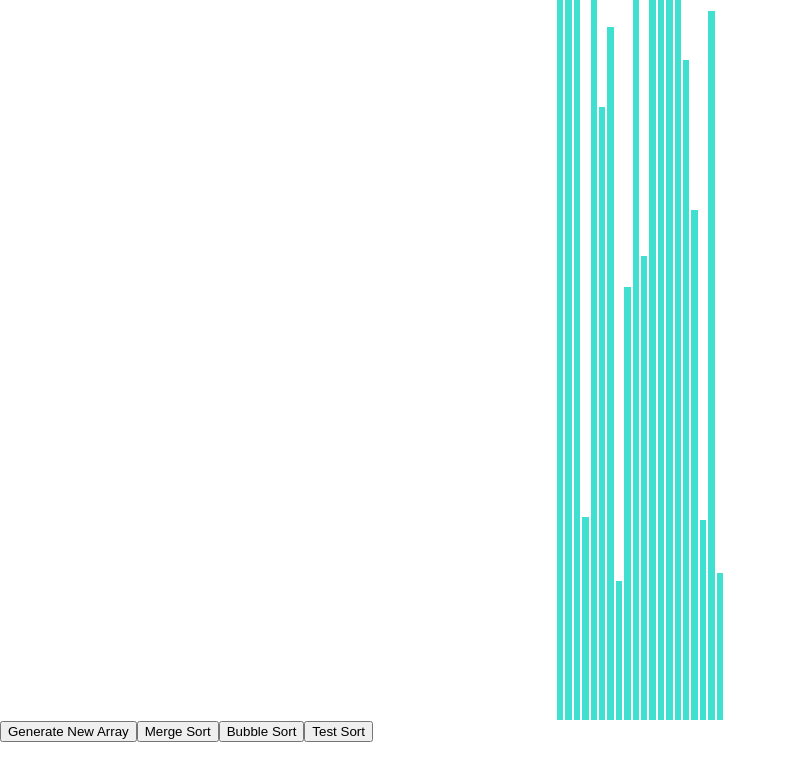
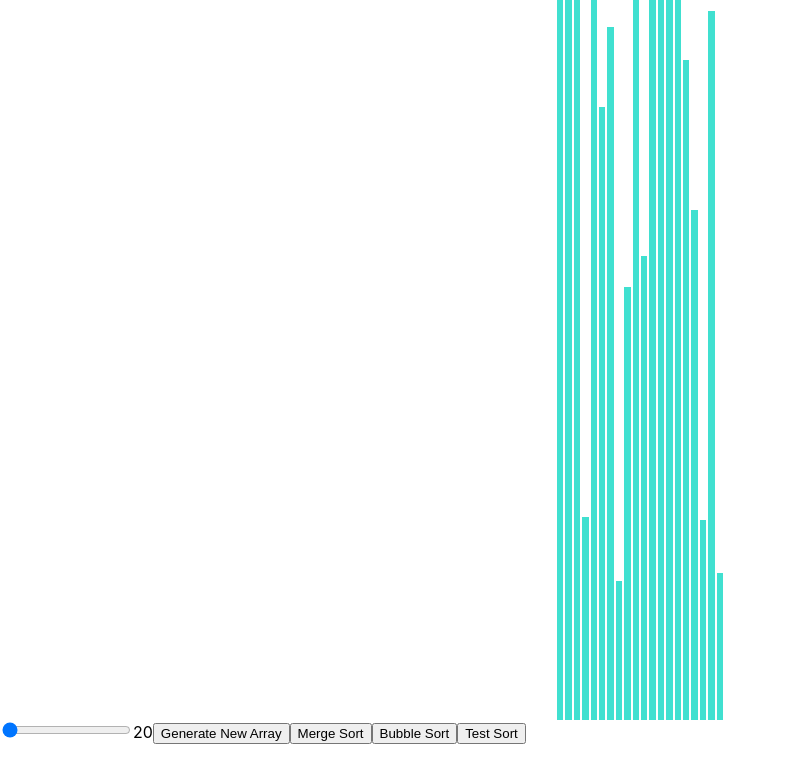
Before and after one commit to hugos/sorting-visualizer, a React (Create React App) app: page / in a window 1280 px wide. Shown: the top 782 px of the page, without its empty margins (0-786 px from the left). Built offline with nearby package versions, Linux system fonts and the light colour scheme.

Commit message:
Added slider to control array length

```diff
--- a/src/components/SortingVisualizer.js
+++ b/src/components/SortingVisualizer.js
@@ -1,16 +1,34 @@
+/* eslint-disable no-loop-func */
 import React, { useState, useEffect, useRef, useLayoutEffect } from 'react';
 //import styles from '../styles/SortingVisualizer.module.css';
 import {getMergeSortAnimations, getBubbleSortAnimations} from '../SortingAlgorithms';
 
 
 function SortingVisualizer() {
-  const [array, setArray] = useState([]);
+  const [arrayLength, setArrayLength] = useState(20)
+  const [array, setArray] = useState(generateArray(arrayLength));
   const [isSorting, setIsSorting] = useState(false);
   // Need to use the useRef hook because Nextjs is SSR and the style is not available immediately.
   const arrayBarsRef = useRef([]);
 
+
+  function generateArray(length) {
+    const newArr = [];
+    for (let i = 0; i < length; i++) {
+      newArr.push(getRandom(20, 1000))
+    }
+    return newArr;
+  }
+
+
   function getRandom(min, max) {
     return min + Math.floor(Math.random() * (max - min + 1));
+  }
+
+  const handleSliderChange = (event) => {
+    const newLength = parseInt(event.target.value);
+    setArrayLength(newLength);
+    setArray(generateArray(newLength))
   }
 
   useEffect(() => {
@@ -82,10 +100,7 @@ function SortingVisualizer() {
     const arrayBars = document.getElementsByClassName("arrayBar");
     setIsSorting(true);
     let lastSortedIndex = 0; // initialize the index of the last sorted bar
-    let isSorted = false;
-
     const timeoutDuration = Math.max(30, Math.floor(3000 / array.length));
-
 
     for (let i = 0; i < animations.length; i++) {
 
@@ -114,10 +129,6 @@ function SortingVisualizer() {
           if (barTwoIdx === arr.length - 1 - lastSortedIndex) {
               arrayBars[barTwoIdx].style.backgroundColor = "green";
               lastSortedIndex++; // update the index of the last sorted bar
-            if (lastSortedIndex === arr.length - 1) {
-              setIsSorting(false);
-              isSorted = true;
-            }
           }
 
           if (i === animations.length - 1) {
@@ -141,6 +152,8 @@ function SortingVisualizer() {
          )
        })}
       </div>
+      <input type="range" step="10" min="20" max="200" value={arrayLength} onChange={handleSliderChange}/>
+      <span>{arrayLength}</span>
       <button onClick={resetArray} disabled={isSorting}>
         Generate New Array
       </button>
```
